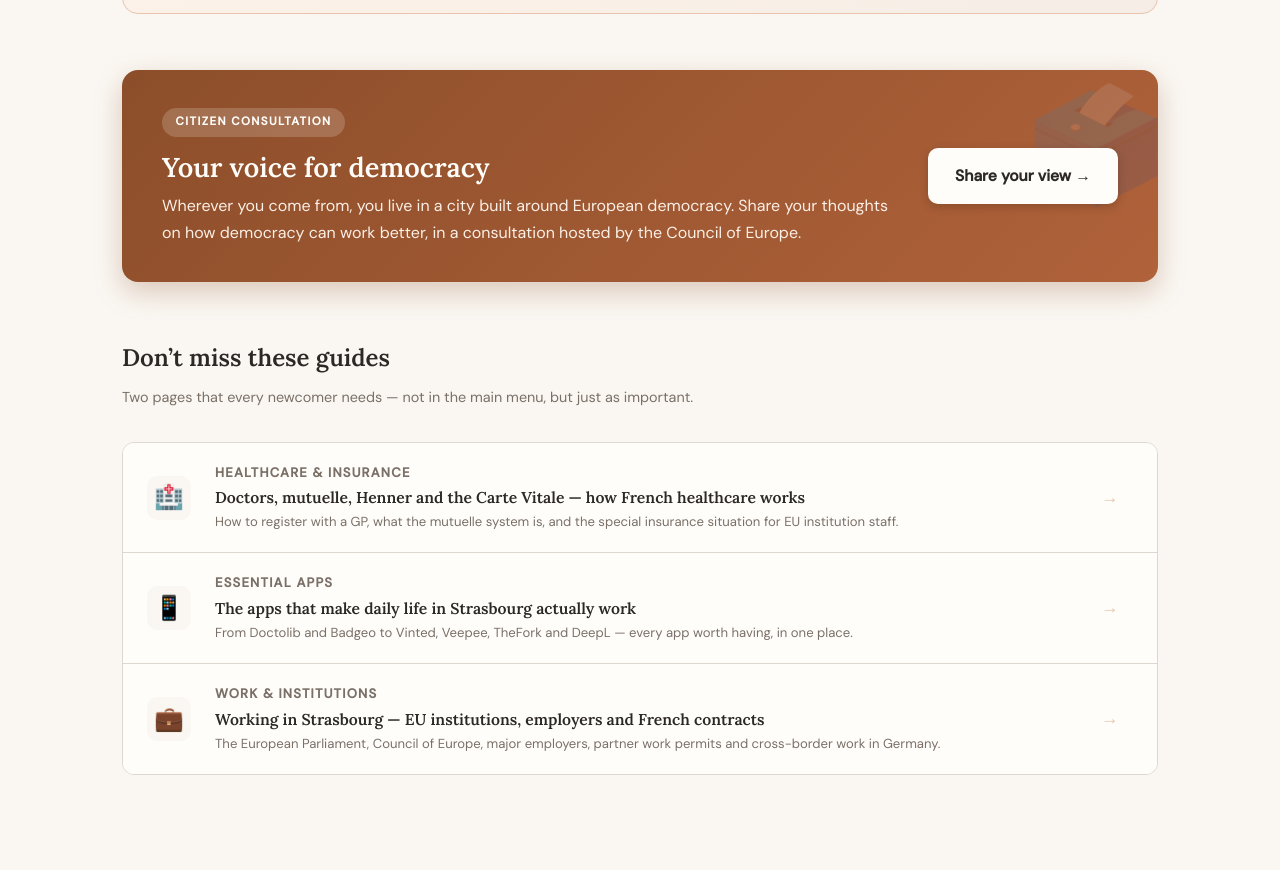
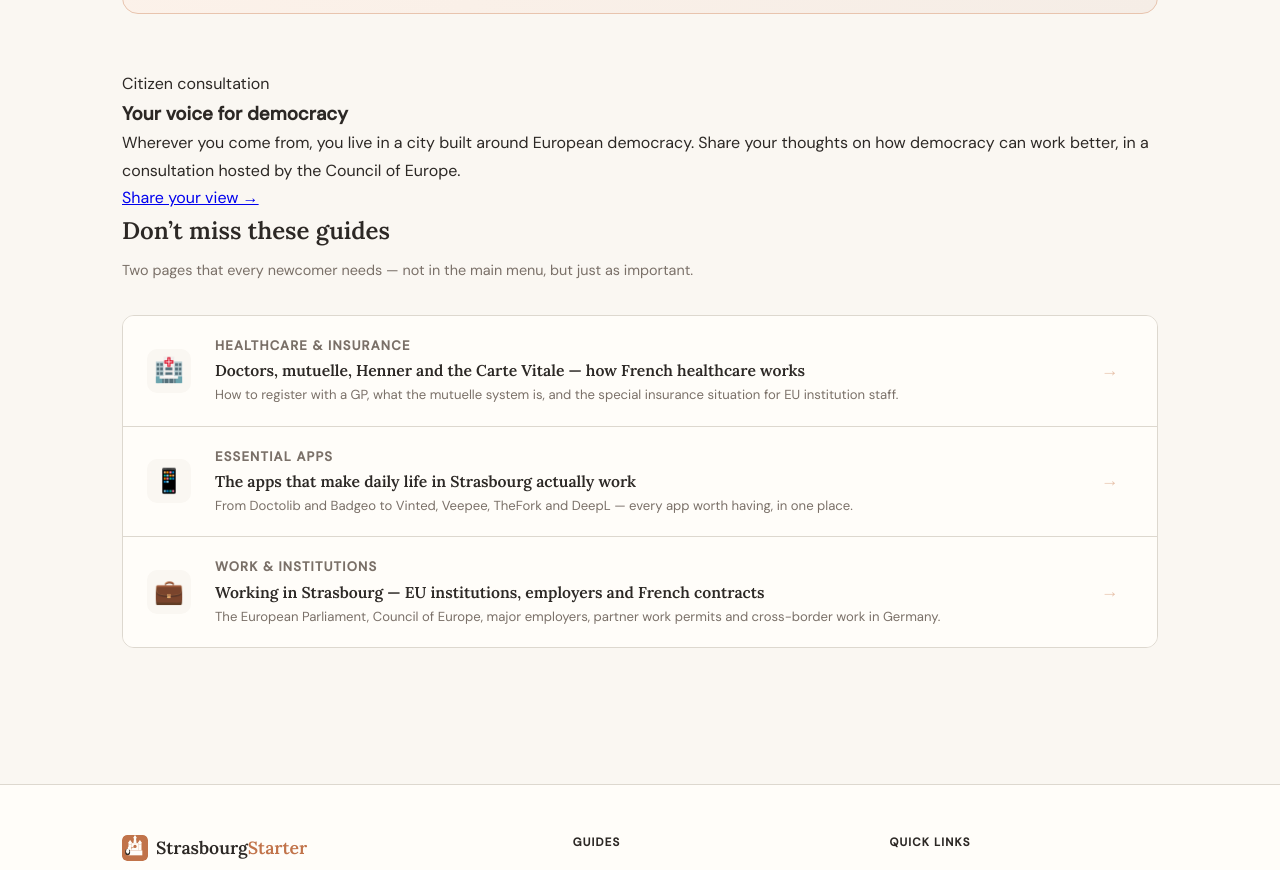
Before and after one commit to sofijaz33/strasbourgstarter, a plain HTML site: page index.html in a window 1280 px wide. Shown: the part 2604-3474 px from the top of the page. Drawn offline with Linux system fonts and the light colour scheme.

Commit message:
Update style.css

```diff
--- a/css/style.css
+++ b/css/style.css
@@ -26,7 +26,7 @@ body {
   min-height: 100vh;
 }
 
-/* â”€â”€ NAV â”€â”€ */
+/* ── NAV ── */
 nav {
   background: var(--warm-white);
   border-bottom: 1px solid var(--border);
@@ -82,7 +82,7 @@ nav {
   background: #F5EDE6;
 }
 
-/* â”€â”€ HAMBURGER â”€â”€ */
+/* ── HAMBURGER ── */
 .nav-hamburger {
   display: none;
   flex-direction: column;
@@ -111,7 +111,7 @@ nav {
 .nav-hamburger.open span:nth-child(2) { opacity: 0; }
 .nav-hamburger.open span:nth-child(3) { transform: translateY(-7px) rotate(-45deg); }
 
-/* â”€â”€ MOBILE NAV DRAWER â”€â”€ */
+/* ── MOBILE NAV DRAWER ── */
 .nav-drawer {
   display: none;
   position: fixed;
@@ -143,7 +143,7 @@ nav {
   background: #F5EDE6;
 }
 
-/* â”€â”€ HERO â”€â”€ */
+/* ── HERO ── */
 .hero {
   background: var(--warm-white);
   border-bottom: 1px solid var(--border);
@@ -207,14 +207,14 @@ nav {
 
 .btn-outline:hover { background: var(--sand); border-color: var(--terracotta-light); }
 
-/* â”€â”€ MAIN LAYOUT â”€â”€ */
+/* ── MAIN LAYOUT ── */
 .container {
   max-width: 1100px;
   margin: 0 auto;
   padding: 3rem 2rem;
 }
 
-/* â”€â”€ SECTION TITLES â”€â”€ */
+/* ── SECTION TITLES ── */
 .section-title {
   font-family: var(--font-display);
   font-size: 1.5rem;
@@ -229,7 +229,7 @@ nav {
   margin-bottom: 2rem;
 }
 
-/* â”€â”€ CATEGORY GRID â”€â”€ */
+/* ── CATEGORY GRID ── */
 .category-grid {
   display: grid;
   grid-template-columns: repeat(3, 1fr);
@@ -274,7 +274,7 @@ nav {
   width: fit-content;
 }
 
-/* â”€â”€ POSTS GRID â”€â”€ */
+/* ── POSTS GRID ── */
 .posts-grid {
   display: grid;
   grid-template-columns: repeat(auto-fill, minmax(300px, 1fr));
@@ -324,7 +324,7 @@ nav {
   border-top: 1px solid var(--border);
 }
 
-/* â”€â”€ ARTICLE PAGE â”€â”€ */
+/* ── ARTICLE PAGE ── */
 .article-header {
   background: var(--warm-white);
   border-bottom: 1px solid var(--border);
@@ -383,7 +383,7 @@ nav {
   line-height: 1.6;
 }
 
-/* â”€â”€ GUIDE / CATEGORY PAGE â”€â”€ */
+/* ── GUIDE / CATEGORY PAGE ── */
 .guide-intro {
   background: linear-gradient(135deg, #FAF0E8 0%, #F5E8D8 50%, #EDE0CE 100%);
   border-bottom: 1px solid var(--border);
@@ -453,7 +453,7 @@ nav {
 .guide-body li { font-size: 1rem; line-height: 1.8; color: var(--charcoal); margin-bottom: 0.25rem; }
 .guide-body a { color: var(--terracotta); }
 
-/* â”€â”€ SHARED COMPONENTS â”€â”€ */
+/* ── SHARED COMPONENTS ── */
 .pro-tip-box {
   background: #FFF4EC;
   border-left: 4px solid var(--terracotta);
@@ -513,7 +513,7 @@ nav {
 .toc a { color: var(--terracotta); text-decoration: none; }
 .toc a:hover { text-decoration: underline; }
 
-/* â”€â”€ RESPONSIVE TABLES â”€â”€ */
+/* ── RESPONSIVE TABLES ── */
 .table-scroll { overflow-x: auto; -webkit-overflow-scrolling: touch; margin: 1.5rem 0; border-radius: 8px; border: 1px solid var(--border); }
 .table-scroll table { margin: 0; border-radius: 0; border: none; width: 100%; min-width: 540px; }
 
@@ -527,7 +527,7 @@ nav {
 .badge-orange { background: #FFE8D6; color: #8C4E2A; }
 .badge-red { background: #FDDCDC; color: #8B1A1A; }
 
-/* â”€â”€ CATEGORY HEADER (placeholder pages) â”€â”€ */
+/* ── CATEGORY HEADER (placeholder pages) ── */
 .category-header {
   background: var(--warm-white);
   border-bottom: 1px solid var(--border);
@@ -545,7 +545,7 @@ nav {
 
 .category-header p { font-size: 0.95rem; color: var(--muted); margin-top: 0.5rem; max-width: 540px; }
 
-/* â”€â”€ FOOTER â”€â”€ */
+/* ── FOOTER ── */
 footer {
   border-top: 1px solid var(--border);
   background: var(--warm-white);
@@ -627,7 +627,7 @@ footer {
   .footer-brand { grid-column: 1 / -1; }
 }
 
-/* â”€â”€ RESPONSIVE â”€â”€ */
+/* ── RESPONSIVE ── */
 @media (max-width: 860px) {
   .about-grid {
     grid-template-columns: 1fr !important;
@@ -653,7 +653,7 @@ footer {
   .nav-inner { padding: 0 1rem; }
 }
 
-/* â”€â”€ QUOTE BAND â”€â”€ */
+/* ── QUOTE BAND ── */
 .quote-band {
   background: #C1734A;
   padding: 2rem 2rem;
@@ -670,7 +670,7 @@ footer {
   line-height: 1.75;
 }
 
-/* â”€â”€ HERO BUTTONS â”€â”€ */
+/* ── HERO BUTTONS ── */
 .hero-btns {
   display: flex;
   gap: 0.75rem;
@@ -678,7 +678,7 @@ footer {
   flex-wrap: wrap;
 }
 
-/* â”€â”€ ABOUT SECTION â”€â”€ */
+/* ── ABOUT SECTION ── */
 .about-section {
   margin-bottom: 3.5rem;
 }
@@ -737,7 +737,7 @@ footer {
   font-family: var(--font-body) !important;
 }
 
-/* â”€â”€ GUIDE ROWS â”€â”€ */
+/* ── GUIDE ROWS ── */
 .guides-section { margin-bottom: 3.5rem; }
 
 .guides-list {
@@ -814,7 +814,7 @@ footer {
 
 
 
-/* â”€â”€ RESPONSIVE â”€â”€ */
+/* ── RESPONSIVE ── */
 @media (max-width: 860px) {
   .about-grid { grid-template-columns: 1fr; gap: 2rem; }
   .category-grid { grid-template-columns: repeat(2, 1fr); }
@@ -837,7 +837,7 @@ footer {
 }
 .nav-search-btn:hover { background: var(--sand); }
 
-/* â”€â”€ NAV SEARCH LINK â”€â”€ */
+/* ── NAV SEARCH LINK ── */
 .nav-search-link {
   color: var(--terracotta) !important;
   font-weight: 500 !important;
@@ -850,7 +850,7 @@ footer {
   color: var(--terracotta-dark) !important;
 }
 
-/* â”€â”€ BLOG TEASER (HOMEPAGE) â”€â”€ */
+/* ── BLOG TEASER (HOMEPAGE) ── */
 .blog-teaser {
   background: linear-gradient(135deg, #FFF4EC 0%, #FAF0E8 55%, #F5EDE6 100%);
   border: 1px solid var(--terracotta-light);
@@ -892,79 +892,3 @@ footer {
   .blog-teaser { padding: 1.75rem 1.25rem; border-radius: 12px; }
   .blog-posts-grid .post-card { max-width: 100%; }
 }
-
-/* â”€â”€ CIVIC BANNER (Your Voice for Democracy) â”€â”€ */
-.civic-banner {
-  display: flex;
-  align-items: center;
-  justify-content: space-between;
-  gap: 1.75rem;
-  background: linear-gradient(135deg, #8C4E2A 0%, #B0623A 100%);
-  color: #FFFDF9;
-  border-radius: 16px;
-  padding: 2.25rem 2.5rem;
-  margin: 0 0 3.5rem;
-  box-shadow: 0 10px 28px rgba(140, 78, 42, 0.28);
-  position: relative;
-  overflow: hidden;
-}
-
-.civic-banner::before {
-  content: "\1F5F3\FE0F";
-  position: absolute;
-  right: -0.5rem;
-  top: -1.25rem;
-  font-size: 7rem;
-  opacity: 0.12;
-  pointer-events: none;
-}
-
-.civic-banner > div { position: relative; }
-
-.civic-banner-label {
-  display: inline-block;
-  font-size: 0.72rem;
-  font-weight: 700;
-  text-transform: uppercase;
-  letter-spacing: 0.12em;
-  color: #FFFDF9;
-  background: rgba(255, 253, 249, 0.18);
-  border-radius: 20px;
-  padding: 0.3rem 0.85rem;
-  margin-bottom: 0.8rem;
-}
-
-aside.civic-banner h3 {
-  font-family: var(--font-display);
-  font-size: 1.7rem;
-  line-height: 1.25;
-  margin: 0 0 0.6rem;
-  color: #FFFDF9;
-}
-
-aside.civic-banner p { margin: 0; font-size: 1rem; line-height: 1.65; color: #FBEFE6; }
-
-aside.civic-banner a.civic-banner-btn {
-  position: relative;
-  flex-shrink: 0;
-  background: #FFFDF9;
-  color: #2C2825;
-  text-decoration: none;
-  font-weight: 700;
-  font-size: 0.98rem;
-  padding: 0.9rem 1.7rem;
-  border-radius: 10px;
-  white-space: nowrap;
-  box-shadow: 0 3px 10px rgba(0, 0, 0, 0.18);
-  transition: transform 0.15s, box-shadow 0.15s;
-}
-
-aside.civic-banner a.civic-banner-btn:hover {
-  transform: translateY(-2px);
-  box-shadow: 0 6px 16px rgba(0, 0, 0, 0.25);
-}
-
-@media (max-width: 700px) {
-  .civic-banner { flex-direction: column; align-items: flex-start; padding: 1.75rem 1.5rem; }
-  aside.civic-banner h3 { font-size: 1.4rem; }
-}
```
